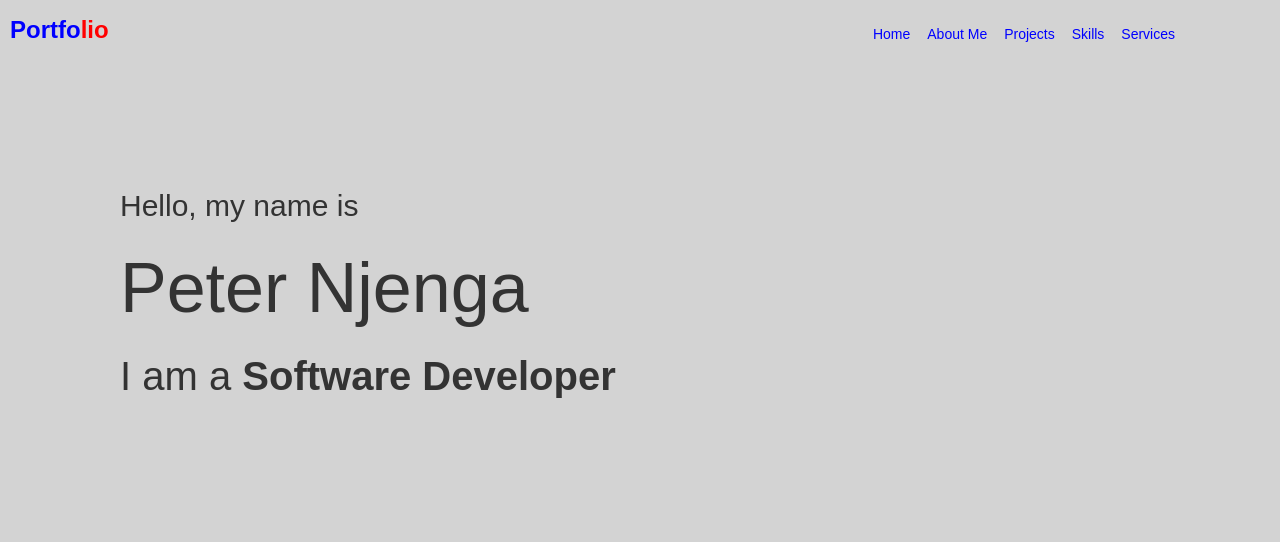
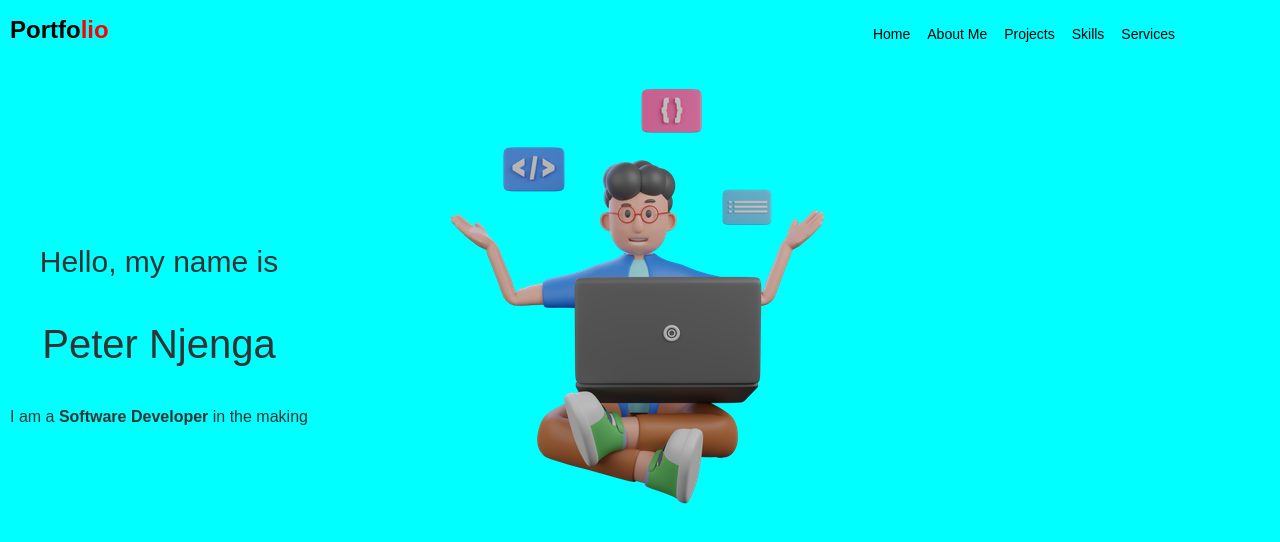
Before and after one commit to han254/portfolio-project1, a plain HTML site: page index.html in a window 1280 px wide. Drawn offline with nearby package versions, Linux system fonts and the light colour scheme.

Commit message:
feat:added an image in the home section

```diff
--- a/CSS/style.css
+++ b/CSS/style.css
@@ -4,20 +4,20 @@
   box-sizing: border-box;
   font-family: sans-serif;
   text-decoration: none;
-  background-color: lightgray;
+  background-color: aqua;
 }
 div {
   display: block;
 }
 label.logo {
-  color: blue;
+  color: black;
   padding: 0 10px;
   font-size: 24px;
   line-height: 60px;
   font-weight: bold;
 }
-.folio{
-    color:red;
+.folio {
+  color: red;
 }
 nav ul {
   float: right;
@@ -34,7 +34,7 @@ nav ul li {
   margin: 0 5px;
 }
 nav ul li a {
-  color: blue;
+  color: black;
   font-size: 14px;
 }
 nav a:hover {
@@ -42,10 +42,17 @@ nav a:hover {
   transition: 0.3s;
 }
 .home-section {
+  display: flex;
+  font-size: medium;
+}
+.texts {
+  width: 50%;
+  display: flex;
+  justify-content: center;
   flex-direction: column;
-  margin: 120px 0px 0px 120px;
-  font-size: medium;
-
+  align-items: center;
+  text-align: start;
+  margin: 100px 100px 0px 0px;
 }
 .home-section p:first-child {
   font-size: 30px;
@@ -57,8 +64,3 @@ nav a:hover {
 .home-section p:nth-child(3) {
   font-size: 40px;
 }
-img{
-float: right;
-height: 350px;
-
-}
--- a/index.html
+++ b/index.html
@@ -27,11 +27,17 @@
         </nav>
         <!-- My Home section -->
         <div class="home-section">
-            <p>Hello, my name is</p>
-            <p>Peter Njenga</p>
-            <p>I am a <strong>Software Developer</strong></p>
+            <div class="texts">
+                <p>Hello, my name is</p><br>
+                <p>Peter Njenga</p><br>
+                <p>I am a <strong>Software Developer</strong> in the making</p>
+            </div>
+            <div class="head-image">
+                <img class="rep-pic" src="images/dev2.png" alt="my image representation">
+            </div>
+        </div>
 
-        </div>
+
 
 </body>
 </body>
```
Also changed, not shown: 1 other file.
